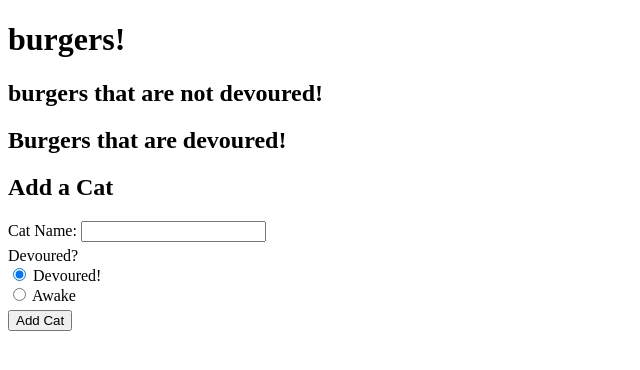
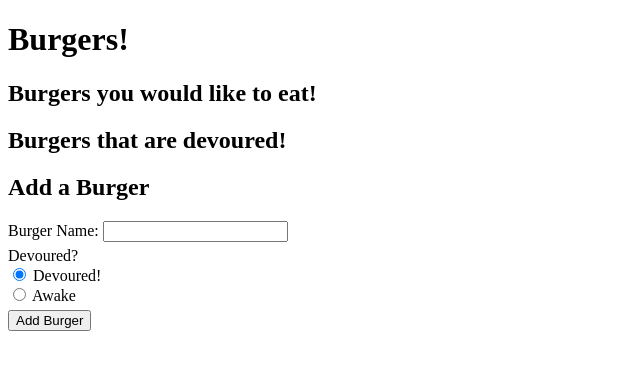
Before and after one commit to Sofoula23/Burger-Logger, a Node server app: page / in a window 1280 px wide. Shown: the top 370 px of the page, without its empty margins (0-640 px from the left). Run offline with Node 20, Linux system fonts and the light colour scheme; data that the repository does not hold is empty; some libraries are stand-ins or nearby versions.

Commit message:
created readme  file

```diff
--- a/controllers/burgersController.js
+++ b/controllers/burgersController.js
@@ -17,7 +17,7 @@ router.get('/', (req, res) => {
 });
 
 router.post('/api/burgers', (req, res) => {
-  cat.create(['name', 'devoured'], [req.body.name, req.body.devoured], (result) => {
+  burger.create(['name', 'devoured'], [req.body.name, req.body.devoured], (result) => {
     // Send back the ID of the new quote
     res.json({ id: result.insertId });
   });
--- a/views/index.handlebars
+++ b/views/index.handlebars
@@ -1,11 +1,11 @@
-<h1>burgers!</h1>
+<h1>Burgers!</h1>
 
-<h2>burgers that are not devoured!</h2>
+<h2>Burgers you would like to eat!</h2>
 
 <ul>
   {{#each burgers}}
   {{#unless devoured}}
-  {{> burgers/cat-block sleep=true}}
+  {{> burgers/burger-block sleep=true}}
   {{/unless}}
   {{/each}}
 </ul>
@@ -15,16 +15,16 @@
 <ul>
   {{#each burgers}}
   {{#if devoured}}
-  {{> burgers/cat-block sleep=false}}
+  {{> burgers/burger-block sleep=false}}
   {{/if}}
   {{/each}}
 </ul>
 
-<h2>Add a Cat</h2>
+<h2>Add a Burger</h2>
 <form id="create-form">
 
   <div class="form-group">
-    <label for="ca">Cat Name:</label>
+    <label for="ca">Burger Name:</label>
     <input type="text" id="ca" name="name">
   </div>
 
@@ -34,5 +34,5 @@
     <input type="radio" name="devoured" value="0" id="awake"> Awake
   </div>
 
-  <button type="submit">Add Cat</button>
+  <button type="submit">Add Burger</button>
 </form>
```
Also changed, not shown: README.md, views/partials/cats/burger-block.handlebars (renamed from views/partials/cats/cat-block.handlebars), 1 other file.
